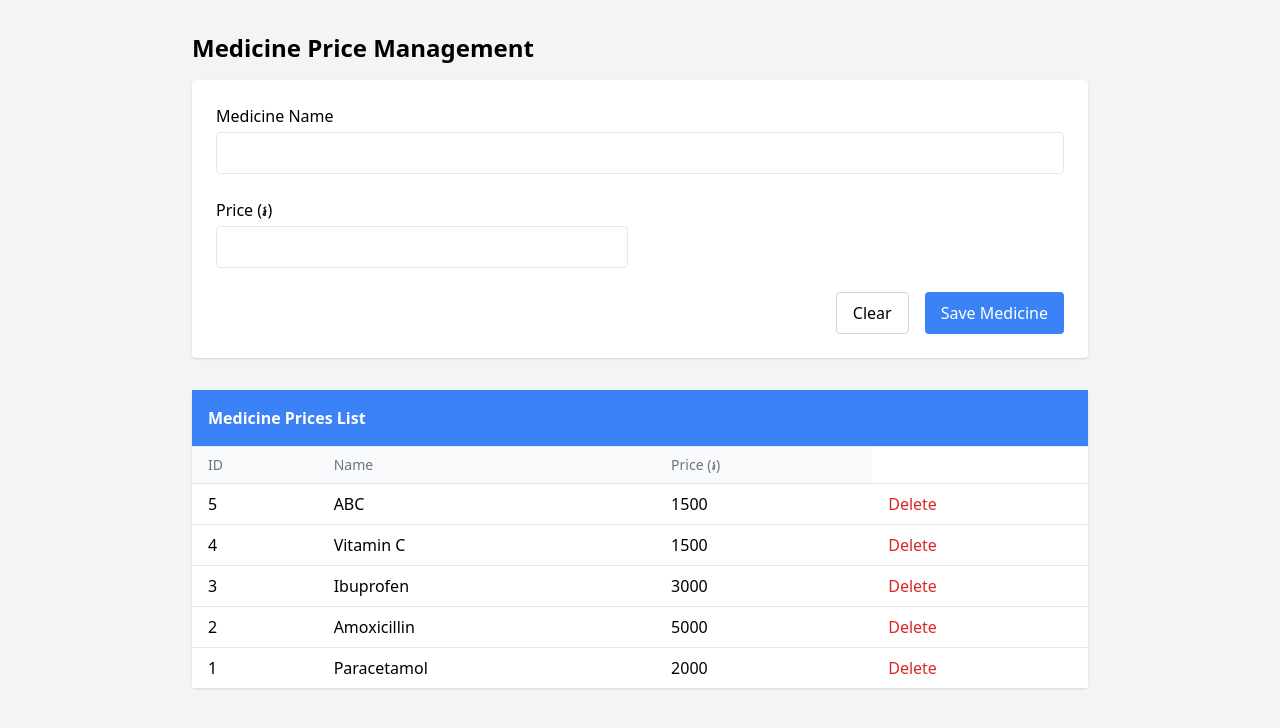
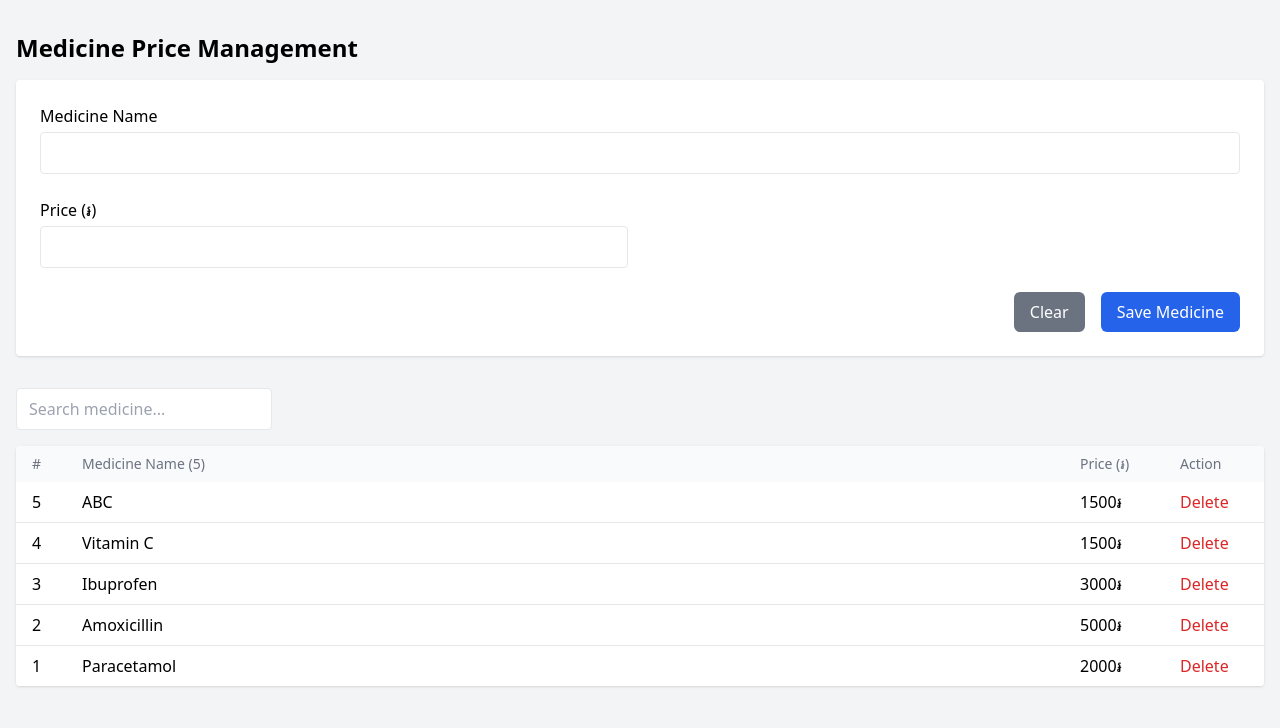
Before and after one commit to reatreysem168/Sokleap-Project, a PHP site: page /medicine/medicine_info.php in a window 1280 px wide. Shown: the top 728 px of the page. Run offline with PHP 8.4, Linux system fonts and the light colour scheme; data comes from the database, SQL or seed files in the repository; lists and menus that the app fills with data are empty; some libraries are stand-ins or nearby versions.

Commit message:
it success insert medicine style

```diff
--- a/medicine/medicine_info.php
+++ b/medicine/medicine_info.php
@@ -40,21 +40,26 @@ if ($_SERVER['REQUEST_METHOD'] === 'POST' && isset($_POST['medicine_name'])) {
     }
 }
 
-// Fetch All Medicines
+// Search medicines
+$search = trim($_GET['search'] ?? '');
+if ($search) {
+    $stmt = $pdo->prepare("SELECT * FROM medicine_prices WHERE name LIKE ? ORDER BY id DESC");
+    $stmt->execute(['%' . $search . '%']);
+} else {
     $stmt = $pdo->query("SELECT * FROM medicine_prices ORDER BY id DESC");
+}
 $medicines = $stmt->fetchAll(PDO::FETCH_ASSOC);
 ?>
 
 <!DOCTYPE html>
 <html lang="en">
 <head>
-    <meta charset="UTF-8">
+    <meta charset="UTF-8" />
     <title>Medicine Price Management</title>
     <script src="https://cdn.tailwindcss.com"></script>
 </head>
 <body class="bg-gray-100 min-h-screen">
 <div class="container mx-auto px-4 py-8">
-    <div class="max-w-4xl mx-auto">
     <h2 class="text-2xl font-bold mb-4">Medicine Price Management</h2>
 
     <?php if ($error): ?>
@@ -69,52 +74,70 @@ $medicines = $stmt->fetchAll(PDO::FETCH_ASSOC);
             <div class="col-span-2">
                 <label class="block mb-1 font-medium">Medicine Name</label>
                 <input type="text" name="medicine_name" required
-                           class="w-full border px-3 py-2 rounded">
+                       class="w-full border px-3 py-2 rounded" />
             </div>
 
             <div>
                 <label class="block mb-1 font-medium">Price (៛)</label>
                 <input type="number" name="price" step="0.01" min="0" required
-                           class="w-full border px-3 py-2 rounded">
+                       class="w-full border px-3 py-2 rounded" />
             </div>
 
             <div class="col-span-2 flex justify-end space-x-4">
                 <button type="reset"
-                            class="border border-gray-300 px-4 py-2 rounded hover:bg-gray-100">
+                        class="px-4 py-2 bg-gray-500 text-white rounded-md hover:bg-gray-600 focus:ring focus:ring-gray-400">
                     Clear
                 </button>
                 <button type="submit"
-                            class="bg-blue-500 text-white px-4 py-2 rounded hover:bg-blue-600">
+                        class="px-4 py-2 bg-blue-600 text-white rounded-md hover:bg-blue-700 focus:ring focus:ring-blue-400">
                     Save Medicine
                 </button>
             </div>
         </form>
     </div>
 
+    <!-- Search Form -->
+    <form method="GET" id="searchForm" class="mb-4">
+        <input
+                type="text"
+                name="search"
+                value="<?= htmlspecialchars($_GET['search'] ?? '') ?>"
+                placeholder="Search medicine..."
+                class="border px-3 py-2 rounded w-64"
+                autocomplete="off"
+                id="searchInput"
+        />
+    </form>
+
+
     <!-- Medicines Table -->
-        <div class="bg-white rounded shadow">
-            <div class="p-4 border-b bg-blue-500 text-white font-semibold">
-                Medicine Prices List
-            </div>
-
+    <div class="bg-white rounded shadow overflow-x-auto">
         <table class="min-w-full divide-y divide-gray-200">
             <thead class="bg-gray-50">
             <tr>
-                    <th class="px-4 py-2 text-left text-sm font-medium text-gray-500">ID</th>
-                    <th class="px-4 py-2 text-left text-sm font-medium text-gray-500">Name</th>
-                    <th class="px-4 py-2 text-left text-sm font-medium text-gray-500">Price (៛)</th>
+                <th class="px-4 py-2 text-left text-sm font-medium text-gray-500 w-[50px]">#</th>
+                <th class="px-4 py-2 text-left text-sm font-medium text-gray-500 min-w-[200px]">
+                    Medicine Name (<?= count($medicines) ?>)
+                </th>
+                <th class="px-4 py-2 text-left text-sm font-medium text-gray-500 w-[100px]">Price (៛)</th>
+                <th class="px-4 py-2 text-left text-sm font-medium text-gray-500 w-[100px]">Action</th>
             </tr>
             </thead>
+        </table>
+
+        <!-- Scrollable tbody wrapper -->
+        <div class="overflow-y-auto max-h-96">
+            <table class="min-w-full divide-y divide-gray-200">
                 <tbody class="bg-white divide-y divide-gray-200">
                 <?php if ($medicines): ?>
-                    <?php foreach ($medicines as $medicine): ?>
+                    <?php foreach ($medicines as $index => $medicine): ?>
                         <tr>
-                            <td class="px-4 py-2"><?= htmlspecialchars($medicine['id']) ?></td>
-                            <td class="px-4 py-2"><?= htmlspecialchars($medicine['name']) ?></td>
-                            <td class="px-4 py-2"><?= htmlspecialchars($medicine['price']) ?></td>
-                            <td class="px-4 py-2">
+                            <td class="px-4 py-2 w-[50px]"><?= count($medicines) - $index ?></td>
+                            <td class="px-4 py-2 min-w-[200px]"><?= htmlspecialchars($medicine['name']) ?></td>
+                            <td class="px-4 py-2 w-[100px]"><?= htmlspecialchars($medicine['price']) ?>៛</td>
+                            <td class="px-4 py-2 w-[100px]">
                                 <form method="POST" onsubmit="return confirm('Are you sure you want to delete this medicine?');">
-                                    <input type="hidden" name="delete_id" value="<?= $medicine['id'] ?>">
+                                    <input type="hidden" name="delete_id" value="<?= $medicine['id'] ?>" />
                                     <button type="submit" class="text-red-600 hover:text-red-900 font-medium">
                                         Delete
                                     </button>
@@ -133,7 +156,20 @@ $medicines = $stmt->fetchAll(PDO::FETCH_ASSOC);
             </table>
         </div>
     </div>
+
 </div>
 </body>
+<script>
+    const searchInput = document.getElementById('searchInput');
+    const searchForm = document.getElementById('searchForm');
+
+    let debounceTimeout;
+    searchInput.addEventListener('input', function() {
+        clearTimeout(debounceTimeout);
+        debounceTimeout = setTimeout(() => {
+            searchForm.submit();
+        }, 500); // Wait 500ms after typing stops
+    });
+</script>
 
 </html>
```
Lines whose indentation alone changed are shown as unchanged.
